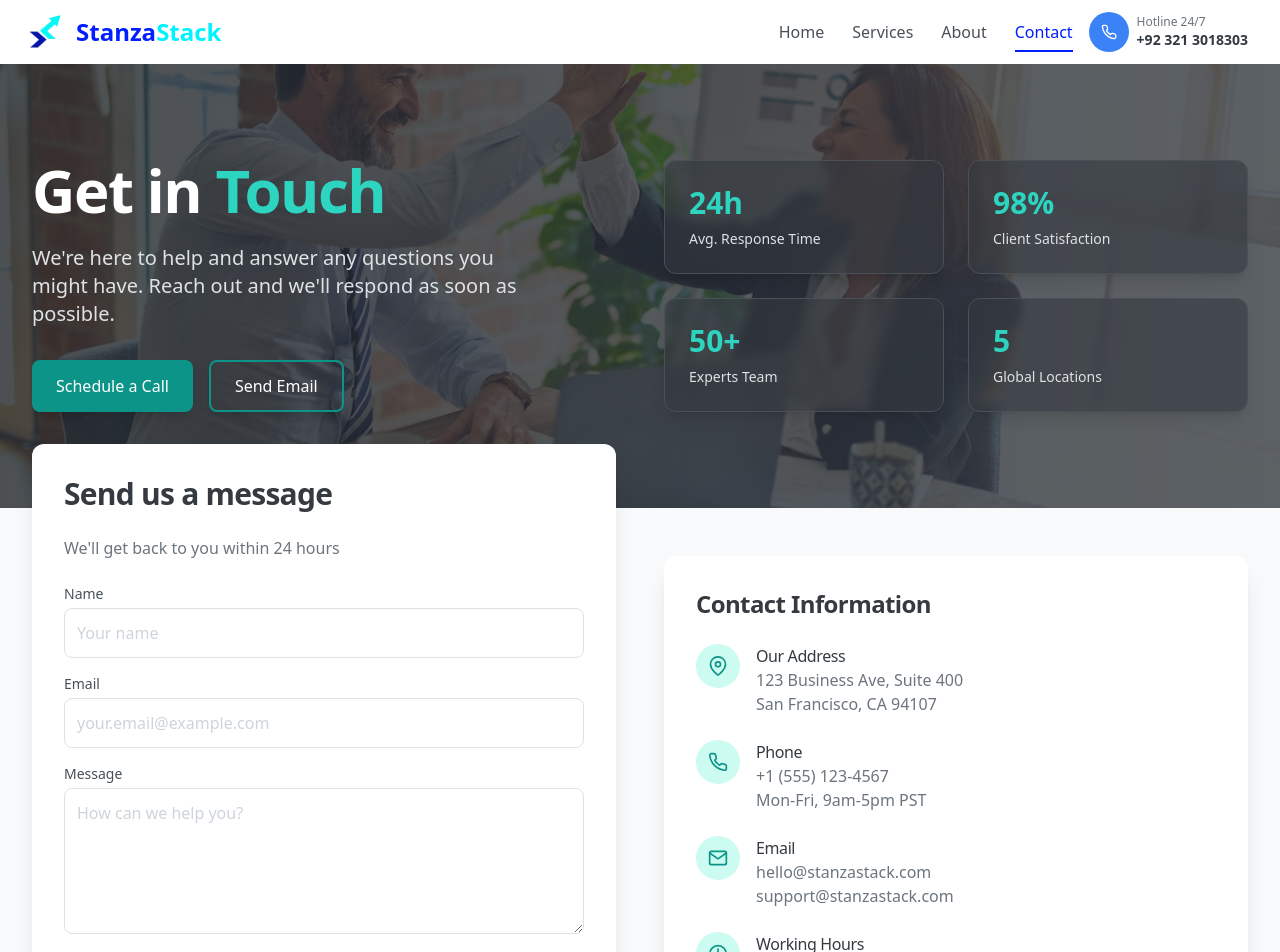
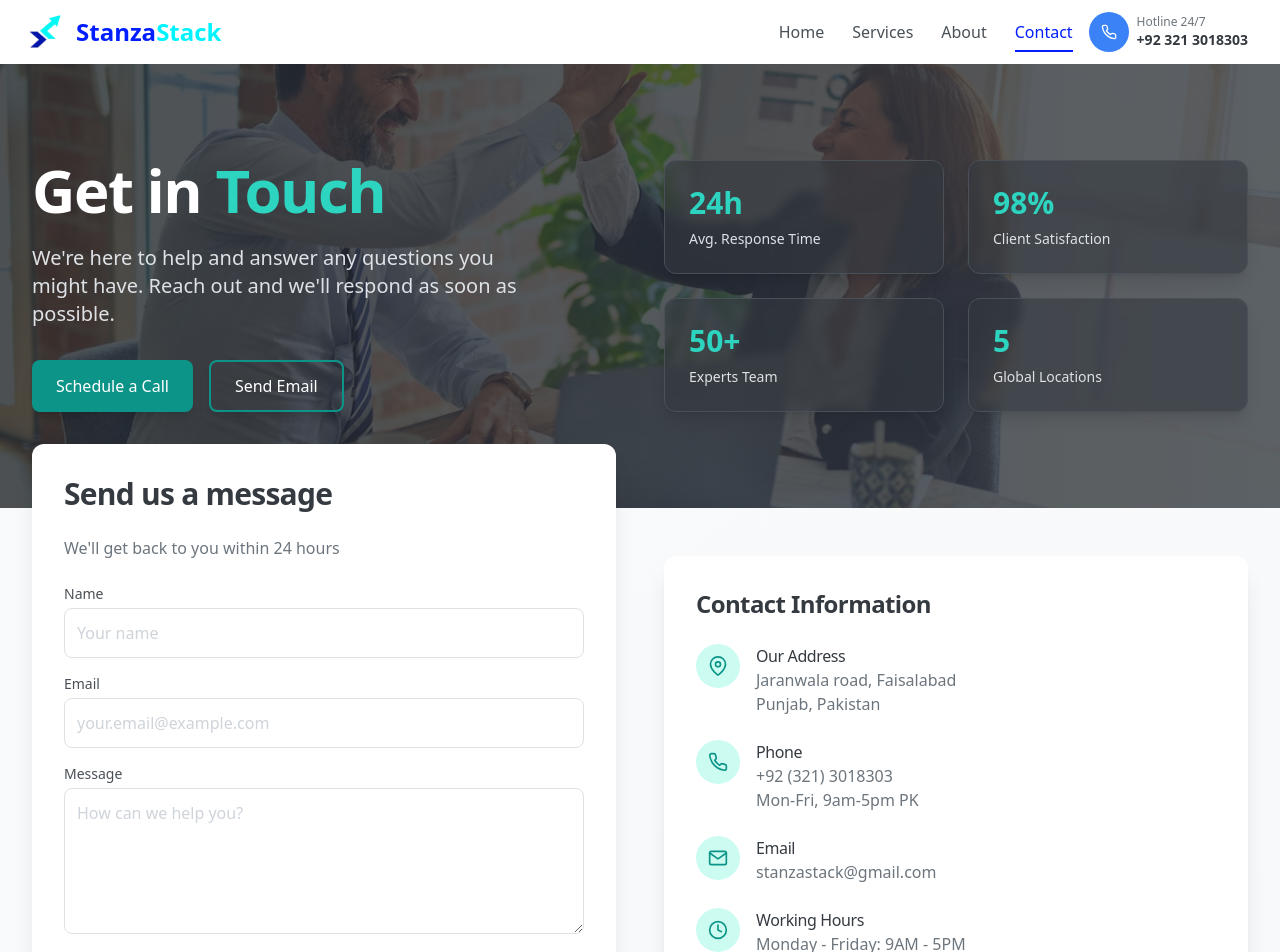
Before and after one commit to hammad8888/S-Stack, a React (Vite) app: page /contact in a window 1280 px wide. Shown: the top 952 px of the page. Built offline with nearby package versions, Linux system fonts and the light colour scheme.

Commit message:
INFO UPDATE

```diff
--- a/src/components/ContactInfo.jsx
+++ b/src/components/ContactInfo.jsx
@@ -18,7 +18,7 @@ const ContactInfo = () => {
           </div>
           <div>
             <h4 className="font-medium text-gray-800">Our Address</h4>
-            <p className="text-gray-600">123 Business Ave, Suite 400<br />San Francisco, CA 94107</p>
+            <p className="text-gray-600">Jaranwala road, Faisalabad<br />Punjab, Pakistan</p>
           </div>
         </div>
 
@@ -28,7 +28,7 @@ const ContactInfo = () => {
           </div>
           <div>
             <h4 className="font-medium text-gray-800">Phone</h4>
-            <p className="text-gray-600">+1 (555) 123-4567<br />Mon-Fri, 9am-5pm PST</p>
+            <p className="text-gray-600">+92 (321) 3018303<br />Mon-Fri, 9am-5pm PK</p>
           </div>
         </div>
 
@@ -38,7 +38,7 @@ const ContactInfo = () => {
           </div>
           <div>
             <h4 className="font-medium text-gray-800">Email</h4>
-            <p className="text-gray-600">hello@stanzastack.com<br />support@stanzastack.com</p>
+            <p className="text-gray-600">stanzastack@gmail.com</p>
           </div>
         </div>
 
```
